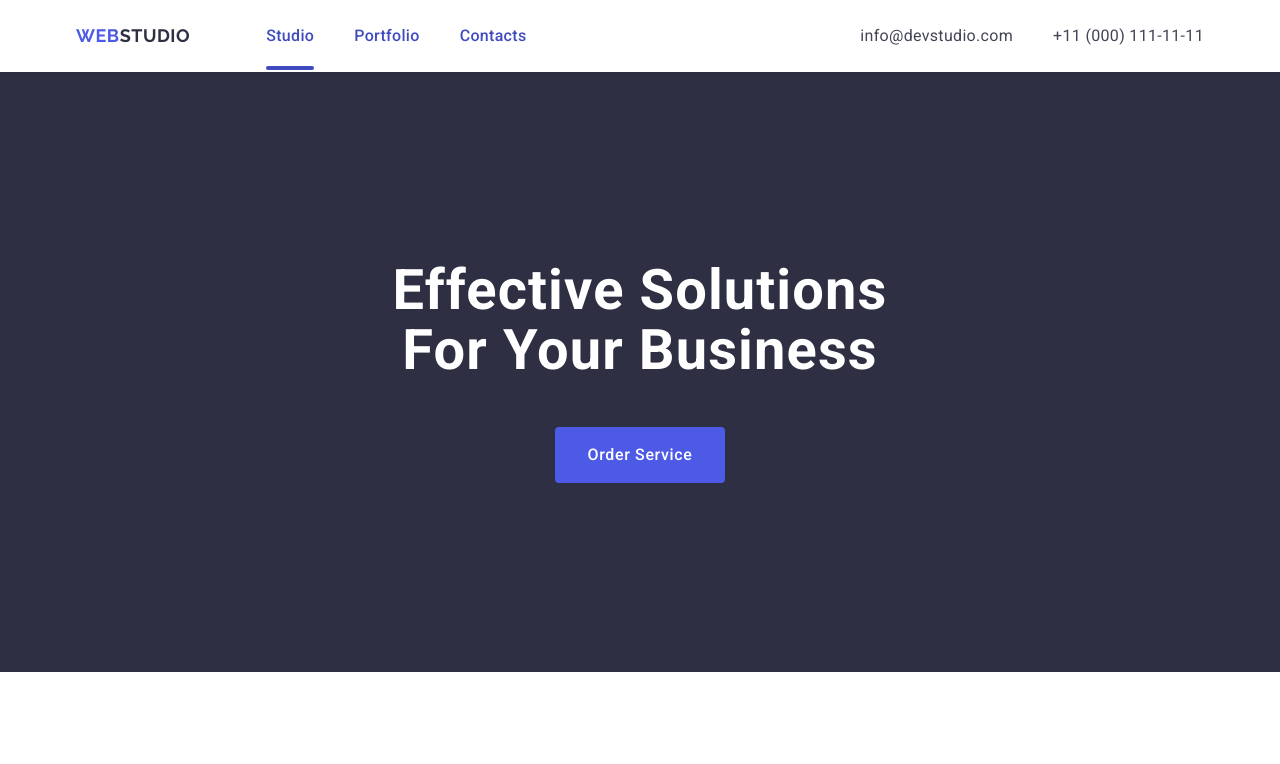
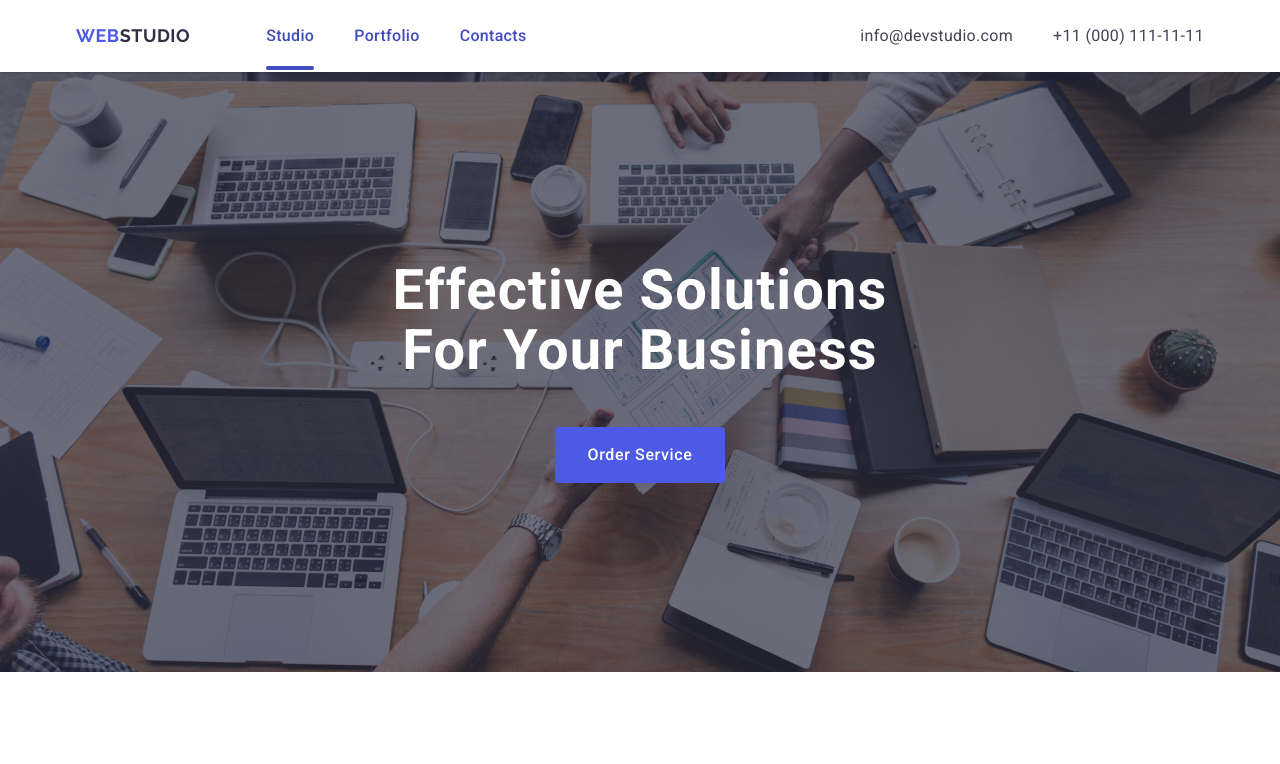
Before and after one commit to qboww/goit-markup-hw-06, a plain HTML site: page index.html in a window 1280 px wide. Shown: the top 764 px of the page. Drawn offline with nearby package versions, Linux system fonts and the light colour scheme; files whose address does not match are found by name.

Commit message:
mismatched bg dir

```diff
--- a/css/styles.css
+++ b/css/styles.css
@@ -189,7 +189,7 @@ a {
   background-color: #2e2f42;
   padding: 188px 0;
   margin: 0 auto;
-  background-image: linear-gradient(rgba(46, 47, 66, 0.7), rgba(46, 47, 66, 0.7)), url(.../images/pictures/misc/hero-background.jpg);
+  background-image: linear-gradient(rgba(46, 47, 66, 0.7), rgba(46, 47, 66, 0.7)), url(../images/pictures/misc/hero-background.jpg);
   background-repeat: no-repeat;
   background-position: center;
   background-size: cover;
```
